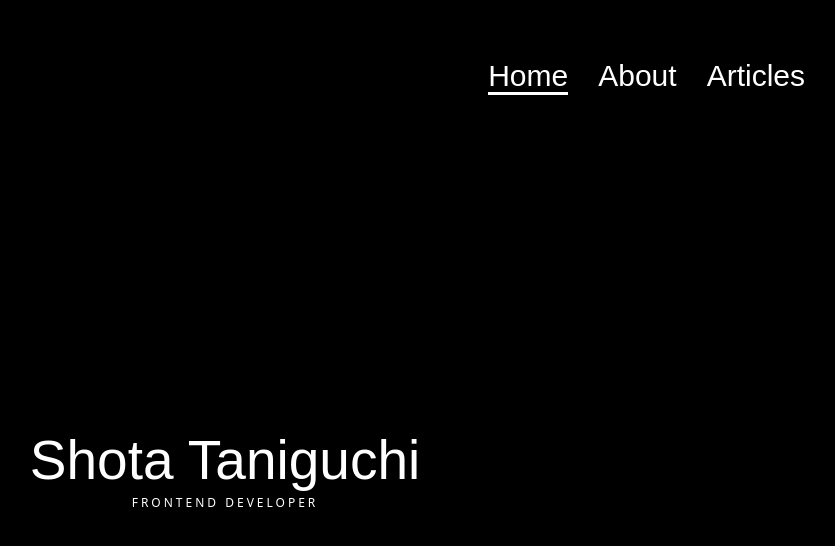
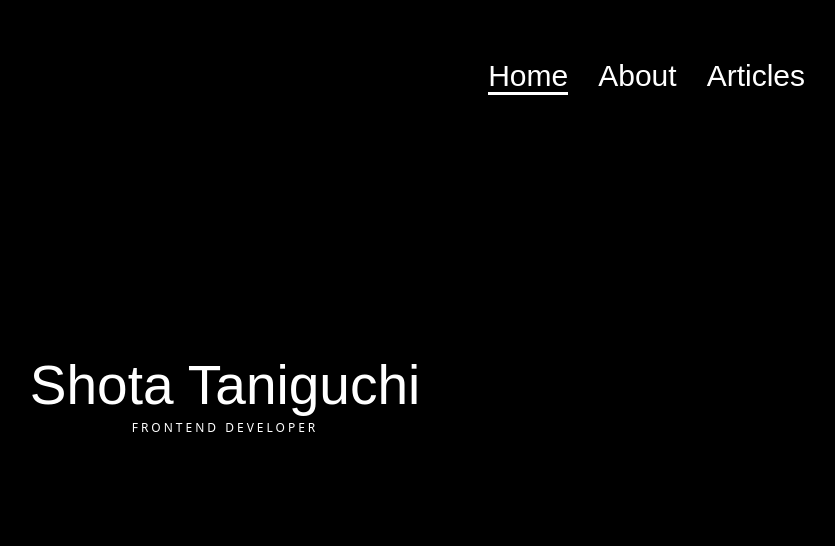
Before and after one commit to Gukou4869/gukou-home, a Next.js app: page / in a window 1280 px wide. Shown: the top 546 px of the page, without its empty margins (415-1250 px from the left). Built offline with nearby package versions, Linux system fonts and the light colour scheme.

Commit message:
install stylelint

```diff
--- a/package.json
+++ b/package.json
@@ -60,6 +60,10 @@
     "sass": "^1.70.0",
     "secretlint": "^8.1.1",
     "storybook": "^7.6.13",
+    "stylelint": "^16.2.1",
+    "stylelint-config-prettier-scss": "^1.0.0",
+    "stylelint-config-recess-order": "^4.6.0",
+    "stylelint-config-standard-scss": "^13.0.0",
     "tailwindcss": "^3.3.0",
     "typescript": "^5"
   }
--- a/src/pages/home.module.scss
+++ b/src/pages/home.module.scss
@@ -6,6 +6,7 @@
 }
 
 .content {
+  margin-top: -150px;
   width: 100%;
   display: flex;
   flex-direction: column;
```
Also changed, not shown: 1 other file (tests, documents, lock files or other folders).
